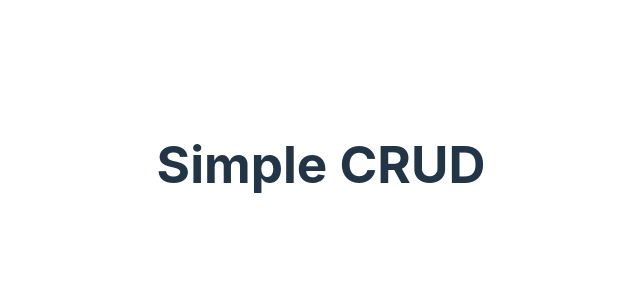
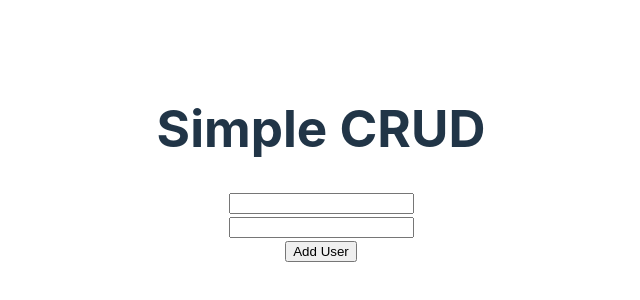
Before and after one commit to jubayer-webdev/ProgrammingHeroWebCourse, a React (Vite) app: page / in a window 1280 px wide. Shown: the part 236-536 px from the top of the page, without its empty margins (319-959 px from the left). Built offline with nearby package versions, Linux system fonts and the light colour scheme.

Commit message:
create form and send data to server

```diff
--- a/src/layouts/RootLayout.jsx
+++ b/src/layouts/RootLayout.jsx
@@ -1,8 +1,40 @@
+const RootLayout = () => {
+    const handleAddUser = (event) => {
+        event.preventDefault();
 
-const RootLayout = () => {
+        const form = event.target;
+        const name = form.name.value;
+        const email = form.email.value;
+        const user = { name, email };
+        console.log(user);
+
+        //! send new data to server
+        //! https://developer.mozilla.org/en-US/docs/Web/API/Fetch_API/Using_Fetch#uploading_json_data
+        fetch("http://localhost:5000/users", {
+            method: "POST", // or 'PUT'
+            headers: {
+                "Content-Type": "application/json",
+            },
+            body: JSON.stringify(user),
+        })
+            .then((res) => res.json())
+            .then((data) => {
+                console.log(data);
+            });
+    };
+
     return (
         <div>
             <h1>Simple CRUD</h1>
+
+            {/* //!create form */}
+            <form onSubmit={handleAddUser}>
+                <input type="text" name="name" id="" />
+                <br />
+                <input type="email" name="email" id="" />
+                <br />
+                <input type="submit" value="Add User" />
+            </form>
         </div>
     );
 };
```
